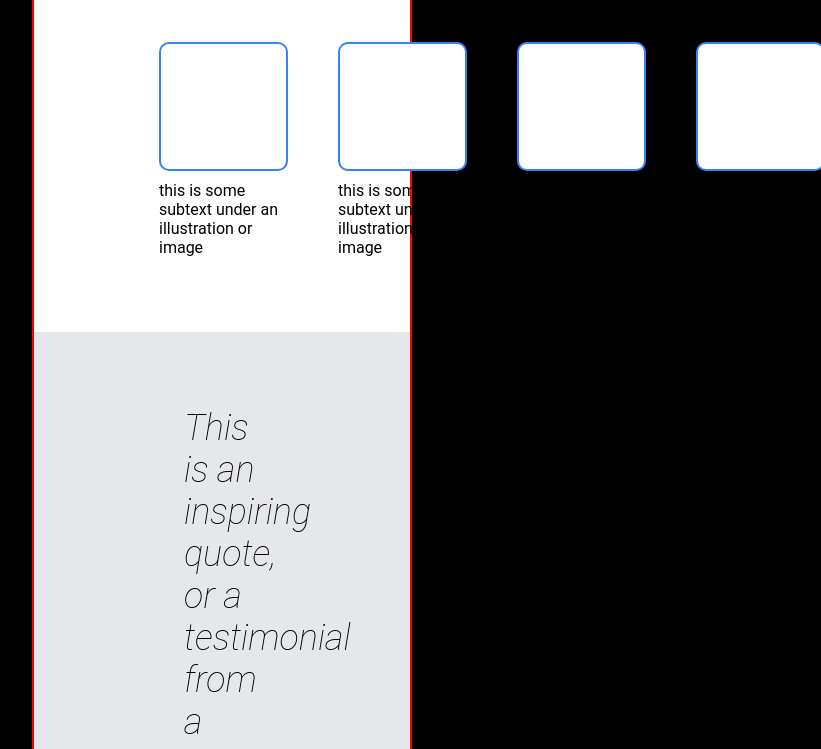
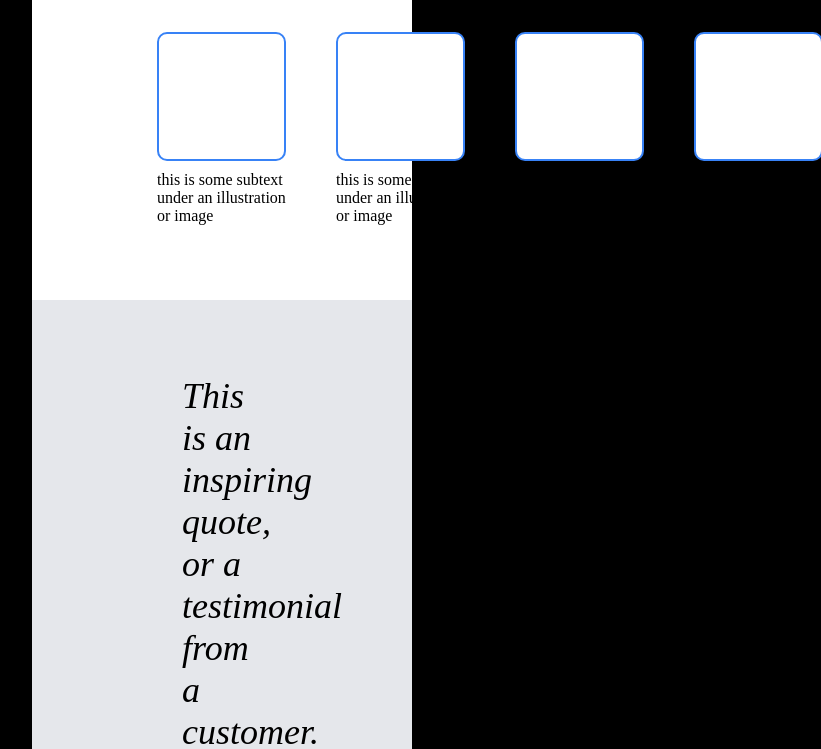
Before and after one commit to trevortirrell/odin-website, a plain HTML site: page index.html in a window 1280 px wide. Shown: the part 733-1482 px from the top of the page, without its empty margins (418-1239 px from the left). Drawn offline with Linux system fonts and the light colour scheme.

Commit message:
remove red border

```diff
--- a/style.css
+++ b/style.css
@@ -4,8 +4,6 @@
 
 body
 {
-    font-family: "Roboto";
-    border: 2px solid red;
     margin-top: 0px;
     margin-bottom: 0px;
     margin-left: 450px;
```
Also changed, not shown: index.html (line endings or trailing spaces).
